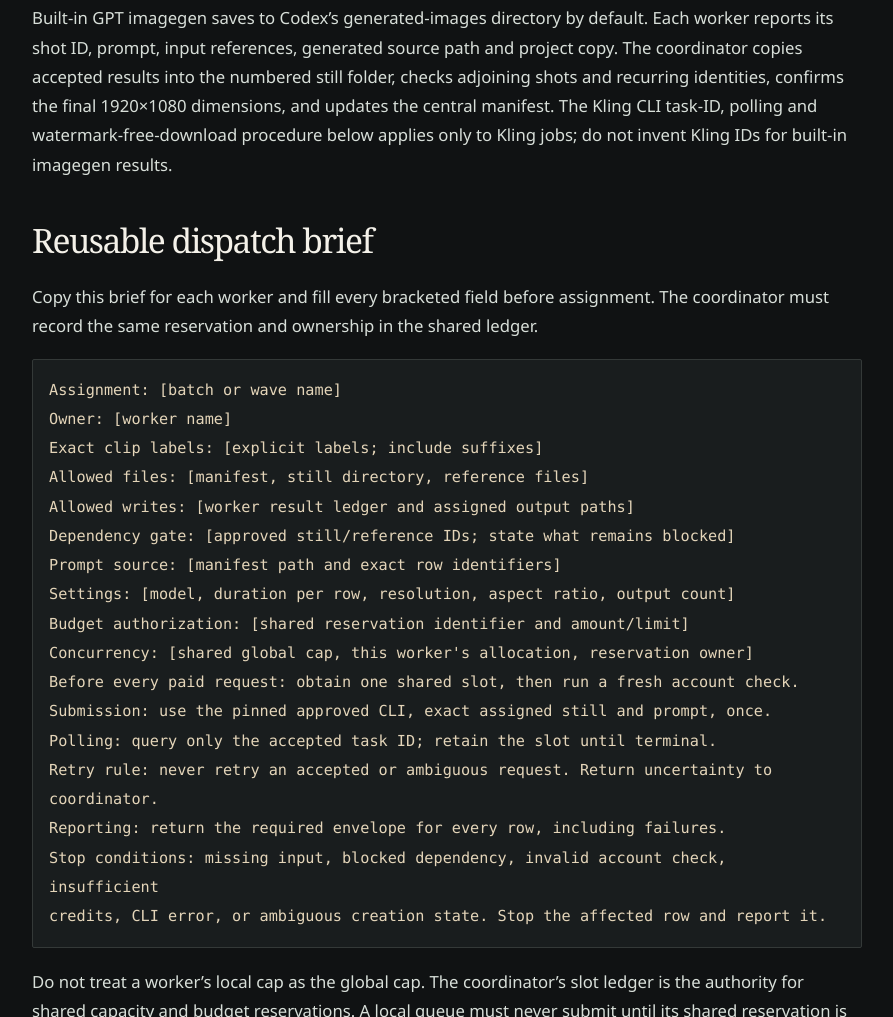
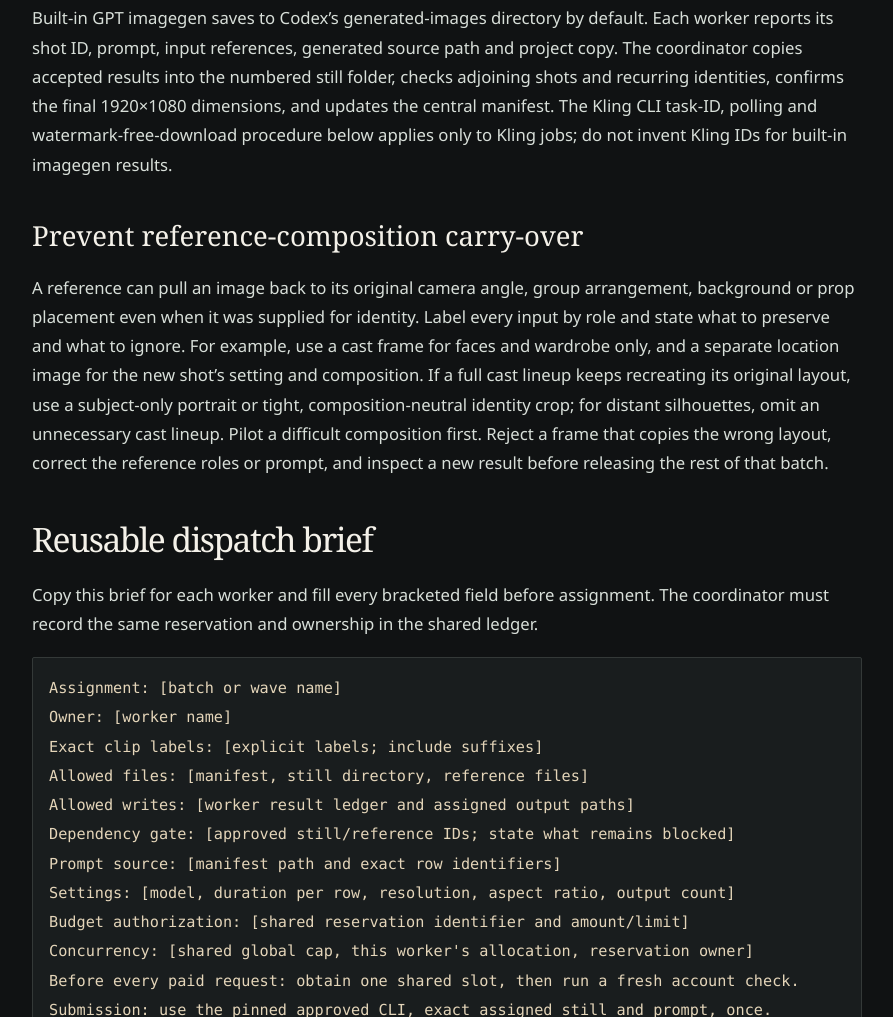
Before and after one commit to createdoutofthinair/aether-motion-picture, a plain HTML site: page site/system-worker-dispatch.html in a window 1280 px wide. Shown: the part 2443-3460 px from the top of the page, without its empty margins (345-1238 px from the left). Drawn offline with Linux system fonts and the light colour scheme.

Commit message:
Add GPT imagegen and reference composition safeguards

```diff
--- a/site/system-worker-dispatch.html
+++ b/site/system-worker-dispatch.html
@@ -57,6 +57,8 @@
 <h3>Parallel still generation with GPT imagegen</h3>
 <p>When the artist explicitly requests workers and GPT image generation, the coordinator freezes the approved visual bible, references, dimensions, numbered prompts and credit/spend policy, then assigns disjoint shot-ID ranges. Every worker receives the same reference files with their roles and may write only its assigned filenames. Use one built-in imagegen call for each distinct shot; several variants of one prompt do not replace separate story frames. Keep shots that depend on a specific predecessor pose or prop state in a later wave until that reference frame is approved.</p>
 <p>Built-in GPT imagegen saves to Codex’s generated-images directory by default. Each worker reports its shot ID, prompt, input references, generated source path and project copy. The coordinator copies accepted results into the numbered still folder, checks adjoining shots and recurring identities, confirms the final 1920×1080 dimensions, and updates the central manifest. The Kling CLI task-ID, polling and watermark-free-download procedure below applies only to Kling jobs; do not invent Kling IDs for built-in imagegen results.</p>
+<h3>Prevent reference-composition carry-over</h3>
+<p>A reference can pull an image back to its original camera angle, group arrangement, background or prop placement even when it was supplied for identity. Label every input by role and state what to preserve and what to ignore. For example, use a cast frame for faces and wardrobe only, and a separate location image for the new shot’s setting and composition. If a full cast lineup keeps recreating its original layout, use a subject-only portrait or tight, composition-neutral identity crop; for distant silhouettes, omit an unnecessary cast lineup. Pilot a difficult composition first. Reject a frame that copies the wrong layout, correct the reference roles or prompt, and inspect a new result before releasing the rest of that batch.</p>
 <h2 id="section-3">Reusable dispatch brief</h2>
 <p>Copy this brief for each worker and fill every bracketed field before assignment. The coordinator must record the same reservation and ownership in the shared ledger.</p>
 <pre><code class="language-text">Assignment: [batch or wave name]
```
